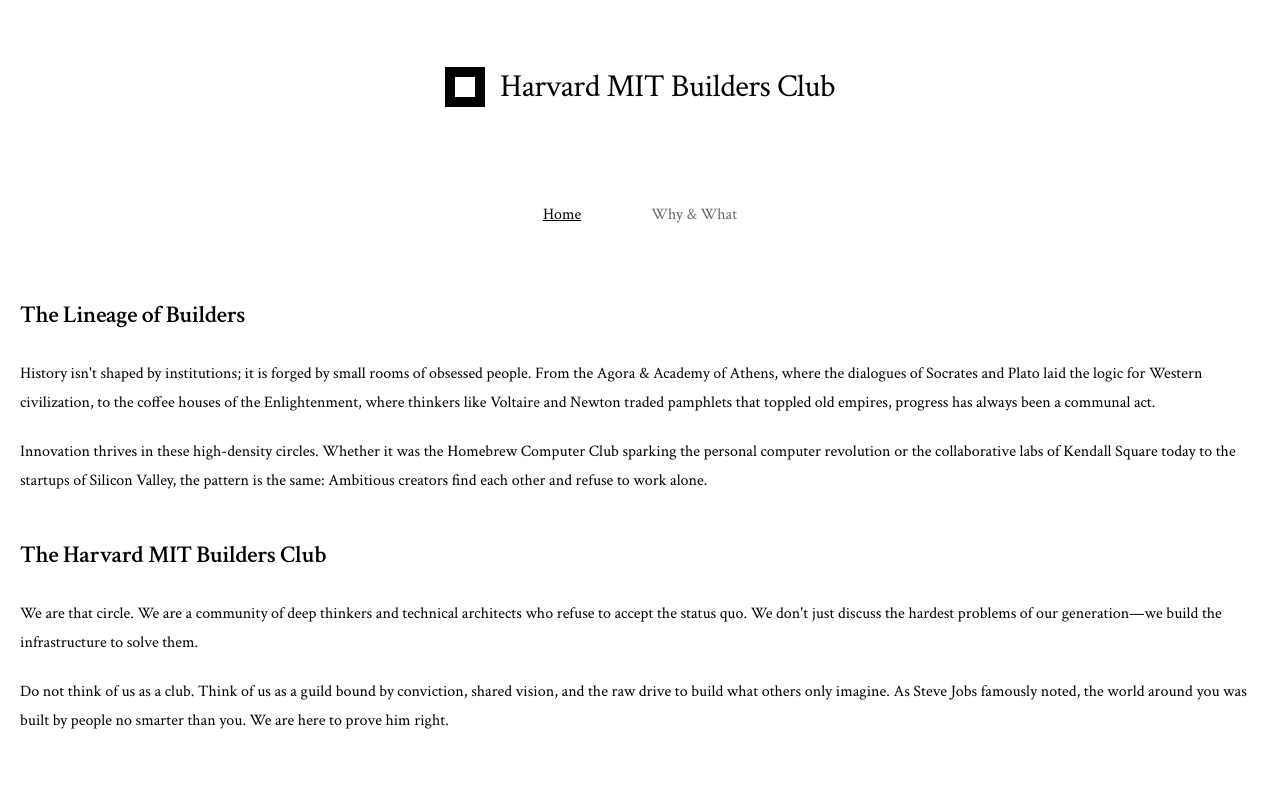
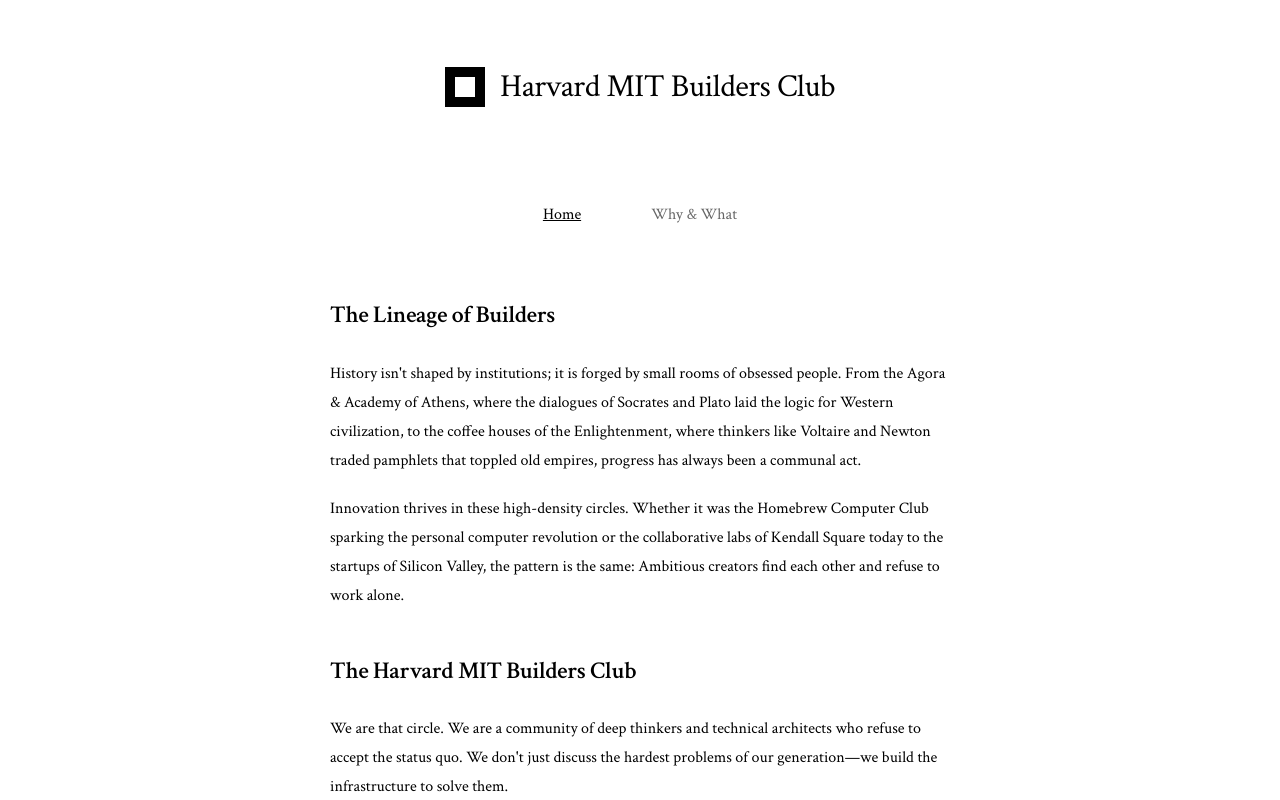
Before and after one commit to Zxch-Chen/harvardMITBuildersClub, a React (Vite) app in the folder website/: page / in a window 1280 px wide. Shown: the top 800 px of the page. Built offline with nearby package versions, Linux system fonts and the light colour scheme.

Commit message:
Condense text width to center with larger side margins

```diff
--- a/website/src/styles/main.css
+++ b/website/src/styles/main.css
@@ -33,9 +33,9 @@
 }
 
 .app {
-  max-width: 1600px;
+  max-width: 700px;
   margin: 0 auto;
-  padding: 60px 20px;
+  padding: 60px 40px;
   width: 100%;
 }
 
```
